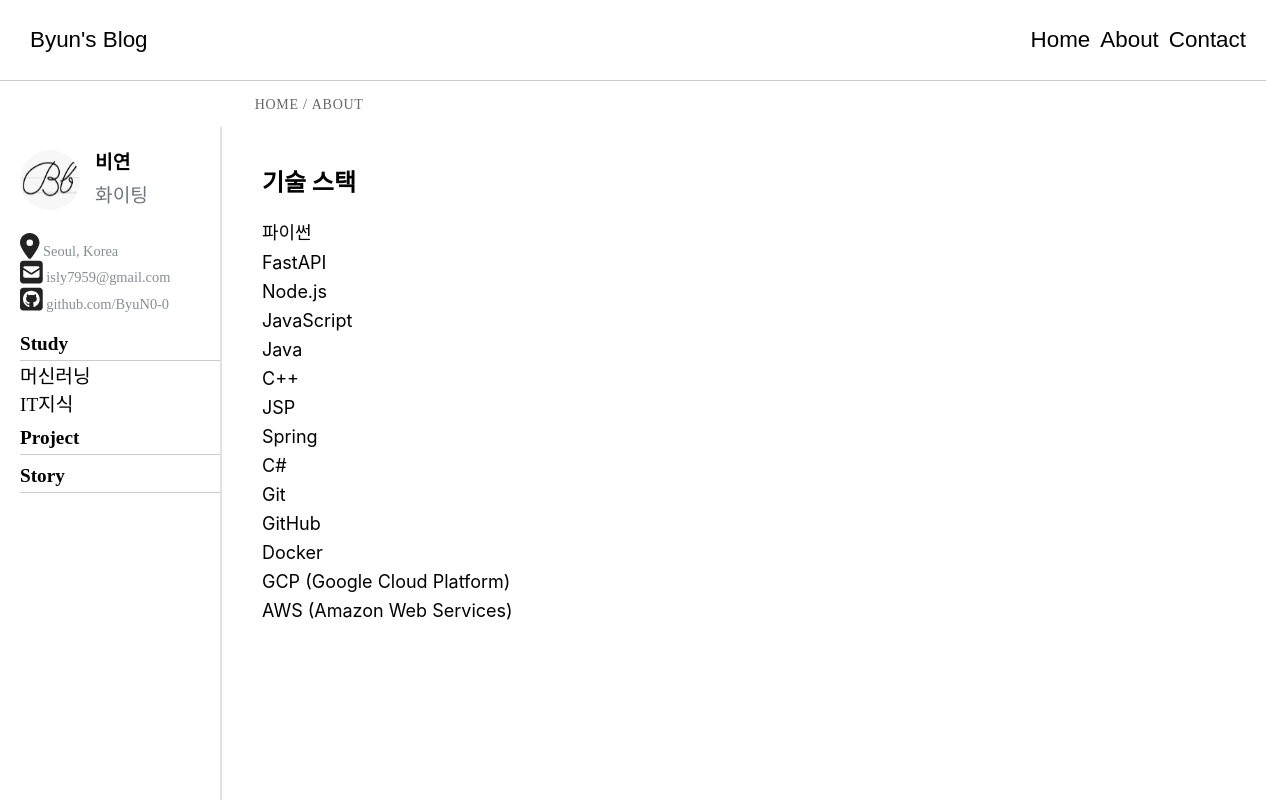
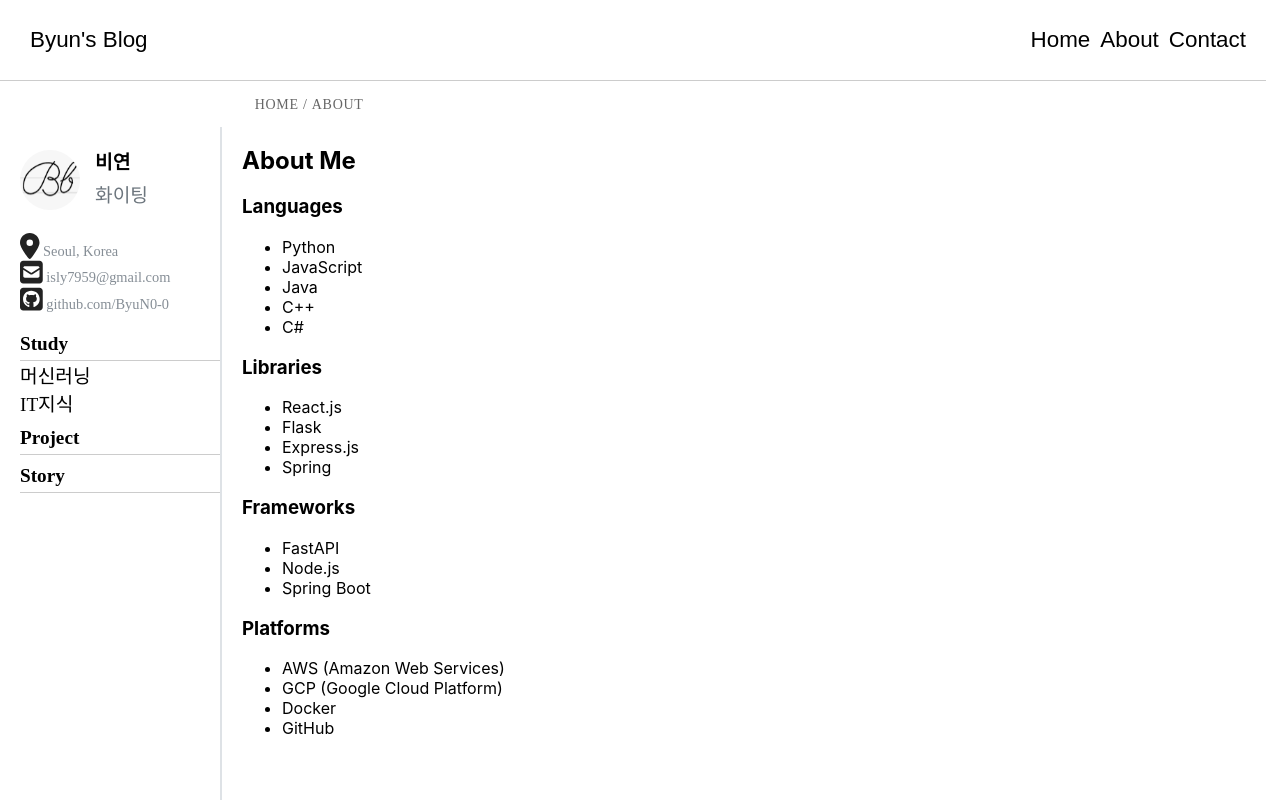
Before and after one commit to ByuN0-0/ByuN0-0.github.io, a React (Create React App) app: page /about in a window 1280 px wide. Shown: the top 800 px of the page. Built offline with nearby package versions, Linux system fonts and the light colour scheme; a web font is replaced by a local one.

Commit message:
update contact, about, home.js

```diff
--- a/src/pages/About.css
+++ b/src/pages/About.css
@@ -1,19 +1,41 @@
-.tech-stack-page {
+.about-container {
+  max-width: 800px;
+  margin: 0 auto;
   padding: 20px;
 }
 
-.page-title {
+.about-heading {
   font-size: 24px;
   font-weight: bold;
   margin-bottom: 20px;
 }
 
-.tech-list {
+.category-heading {
+  font-size: 20px;
+  font-weight: bold;
+  margin-top: 20px;
+  margin-bottom: 10px;
+}
+
+.skill-list {
   list-style-type: none;
   padding: 0;
 }
 
-.tech-list li {
-  margin-bottom: 8px;
-  font-size: 18px;
+.skill-list li {
+  margin-bottom: 10px;
 }
+
+.skill-list li::before {
+  content: "▹";
+  margin-right: 5px;
+}
+
+.skill-description {
+  margin-left: 20px;
+  font-size: 16px;
+}
+
+.skill-description p {
+  margin-bottom: 10px;
+}
--- a/src/pages/About.js
+++ b/src/pages/About.js
@@ -1,26 +1,48 @@
 import React from "react";
-import "./About.css"; // 스타일 파일 import
 
 const About = () => {
   return (
-    <div className="tech-stack-page">
-      <h1 className="page-title">기술 스택</h1>
-      <ul className="tech-list">
-        <li>파이썬</li>
-        <li>FastAPI</li>
-        <li>Node.js</li>
+    <div className="about-container">
+      <h2>About Me</h2>
+      <div className="skill-category">
+        <h3>Languages</h3>
+        <ul className="skill-list">
+          <li>Python</li>
           <li>JavaScript</li>
           <li>Java</li>
           <li>C++</li>
-        <li>JSP</li>
+          <li>C#</li>
+        </ul>
+      </div>
+
+      <div className="skill-category">
+        <h3>Libraries</h3>
+        <ul className="skill-list">
+          <li>React.js</li>
+          <li>Flask</li>
+          <li>Express.js</li>
           <li>Spring</li>
-        <li>C#</li>
-        <li>Git</li>
+        </ul>
+      </div>
+
+      <div className="skill-category">
+        <h3>Frameworks</h3>
+        <ul className="skill-list">
+          <li>FastAPI</li>
+          <li>Node.js</li>
+          <li>Spring Boot</li>
+        </ul>
+      </div>
+
+      <div className="skill-category">
+        <h3>Platforms</h3>
+        <ul className="skill-list">
+          <li>AWS (Amazon Web Services)</li>
+          <li>GCP (Google Cloud Platform)</li>
+          <li>Docker</li>
           <li>GitHub</li>
-        <li>Docker</li>
-        <li>GCP (Google Cloud Platform)</li>
-        <li>AWS (Amazon Web Services)</li>
         </ul>
+      </div>
     </div>
   );
 };
--- /dev/null
+++ b/src/pages/Contact.css
@@ -0,0 +1,20 @@
+.contact-container {
+  padding: 20px;
+}
+
+.contact-info {
+  margin-top: 20px;
+}
+
+.contact-info p {
+  margin-bottom: 10px;
+}
+
+.contact-info a {
+  color: #007bff;
+  text-decoration: none;
+}
+
+.contact-info a:hover {
+  text-decoration: underline;
+}
--- a/src/pages/Contact.js
+++ b/src/pages/Contact.js
@@ -1,4 +1,5 @@
 import React from "react";
+import "./Contact.css"; // Contact 페이지의 CSS 파일을 임포트합니다.
 
 const Contact = () => {
   return (
--- a/src/pages/Home.js
+++ b/src/pages/Home.js
@@ -3,10 +3,8 @@ import MDList from "../Components/MDList";
 
 const Home = (props) => {
   return (
-    <div>
-      <h3>안녕하세요. Home페이지 입니다.</h3>
+    <div className="home">
       {/*<Markdown filePath={"post/firstpost.md"} />*/}
-      --------- Home.js MDList test ---------
       <MDList filePath={"post/study/list.md"} />
       <MDList filePath={"post/story/list.md"} />
       <MDList filePath={"post/project/list.md"} />
```
Lines whose indentation alone changed are shown as unchanged.
